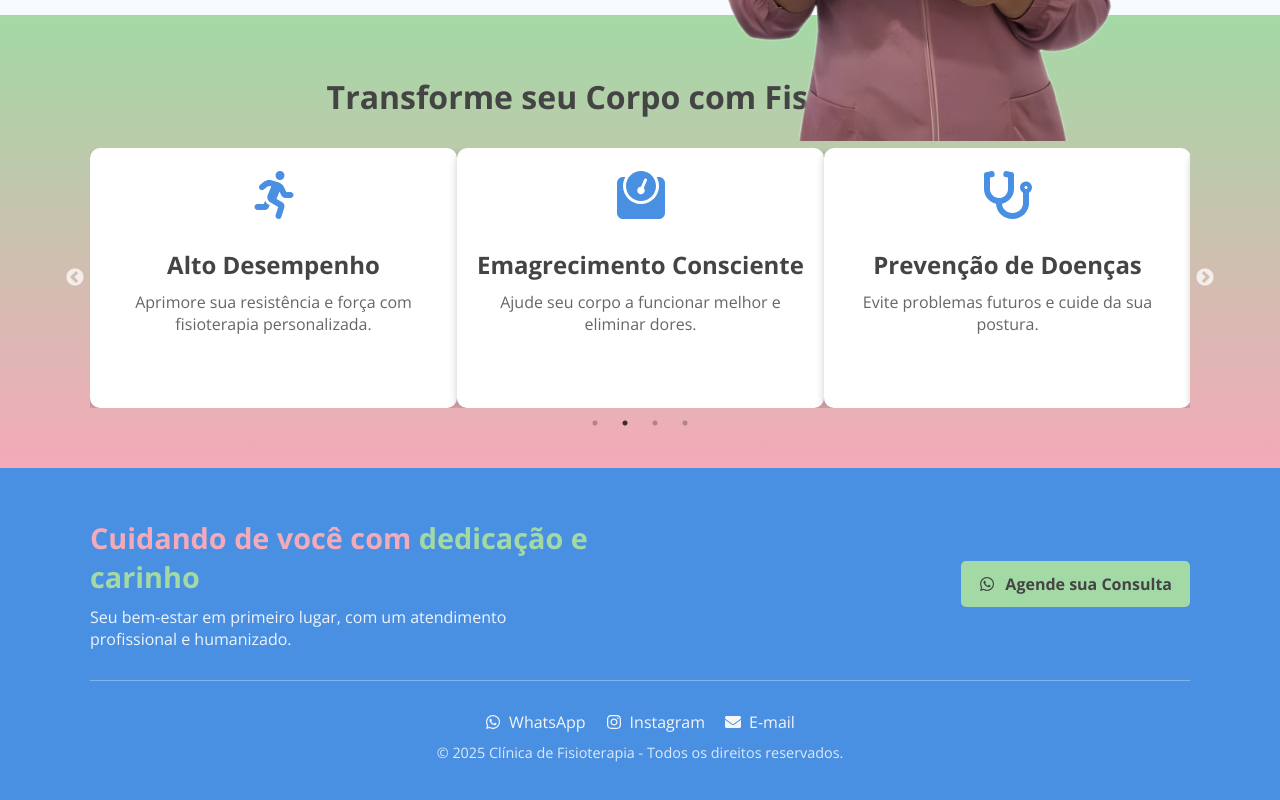
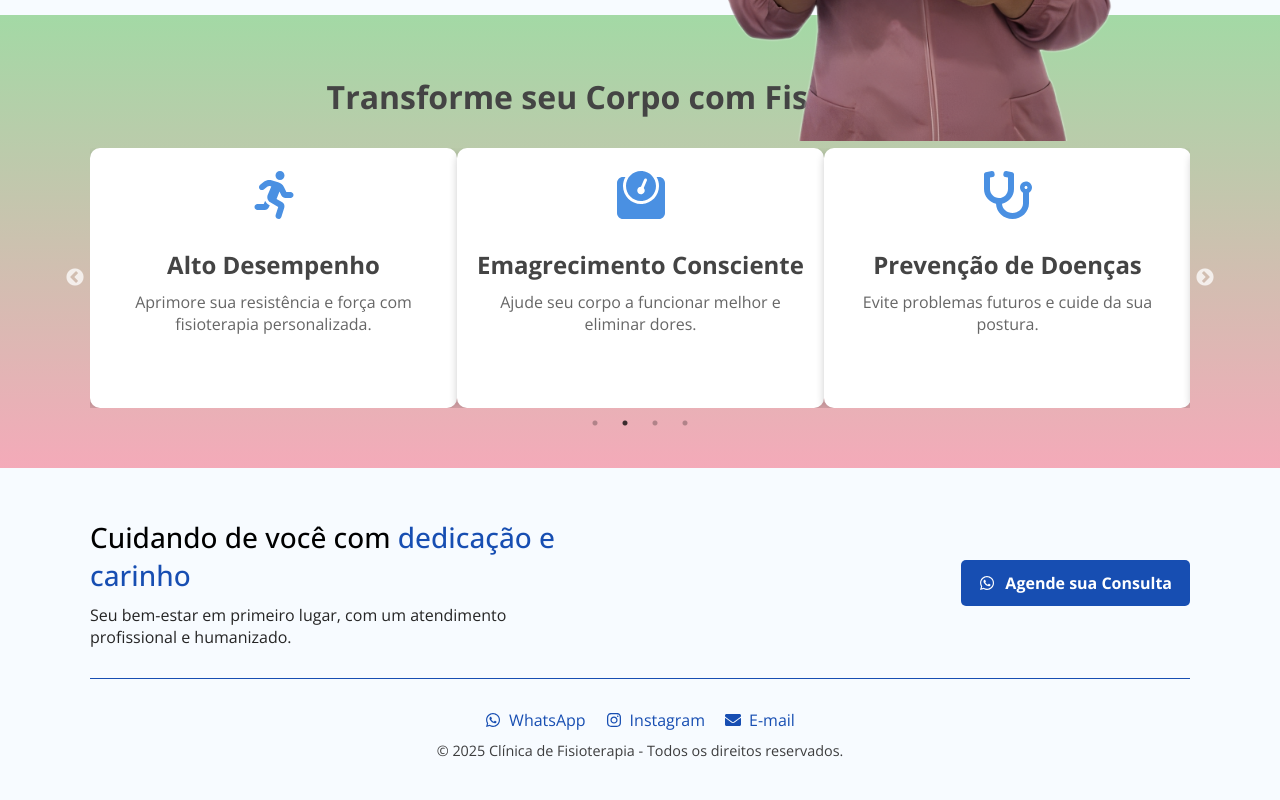
Before and after one commit to Raquel212/Fisioterapia, a React (Vite) app: page / in a window 1280 px wide. Shown: the part 544-1344 px from the top of the page. Built offline with nearby package versions, Linux system fonts and the light colour scheme.

Commit message:
Update das Cores

```diff
--- a/src/components/Footer/Footer.module.css
+++ b/src/components/Footer/Footer.module.css
@@ -1,6 +1,6 @@
 .footerContainer {
-    background: #4A90E2;
-    color: white;
+    background: rgba(62, 161, 255, 0.04);
+    color: #0f0e0e;
     text-align: center;
     padding: 50px 20px;
 }
@@ -13,7 +13,7 @@
     max-width: 1100px;
     margin: 0 auto;
     padding-bottom: 30px;
-    border-bottom: 1px solid rgba(255, 255, 255, 0.3);
+    border-bottom: 1px solid #174EB2;
 }
 
 .footerBrand {
@@ -22,13 +22,14 @@
 }
 
 .footerBrand h2 {
-    font-size: 1.8rem;
+    font-size: 28px;
     margin-bottom: 10px;
-    color: #F4AAB9;
+    color: #000;
+    font-weight: 500;
 }
 
 .footerBrand h2 span {
-    color: #A3D9A5;
+    color: #174EB2;
 }
 
 .footerBrand p {
@@ -44,8 +45,8 @@
     display: flex;
     align-items: center;
     gap: 10px;
-    background: #A3D9A5;
-    color: #444444;
+    background: #174EB2;
+    color: #FFF;
     font-weight: bold;
     padding: 12px 18px;
     border-radius: 5px;
@@ -53,9 +54,6 @@
     transition: 0.3s;
 }
 
-.primaryButton:hover {
-    background: #8AC089;
-}
 
 .footerBottom {
     margin-top: 30px;
@@ -72,14 +70,12 @@
     display: flex;
     align-items: center;
     gap: 8px;
-    color: #F5F5F5;
+    color: #174EB2;
     text-decoration: none;
     transition: color 0.3s;
 }
 
-.footerLinks a:hover {
-    color: #F4AAB9;
-}
+
 
 .copyright {
     font-size: 0.9rem;
```
